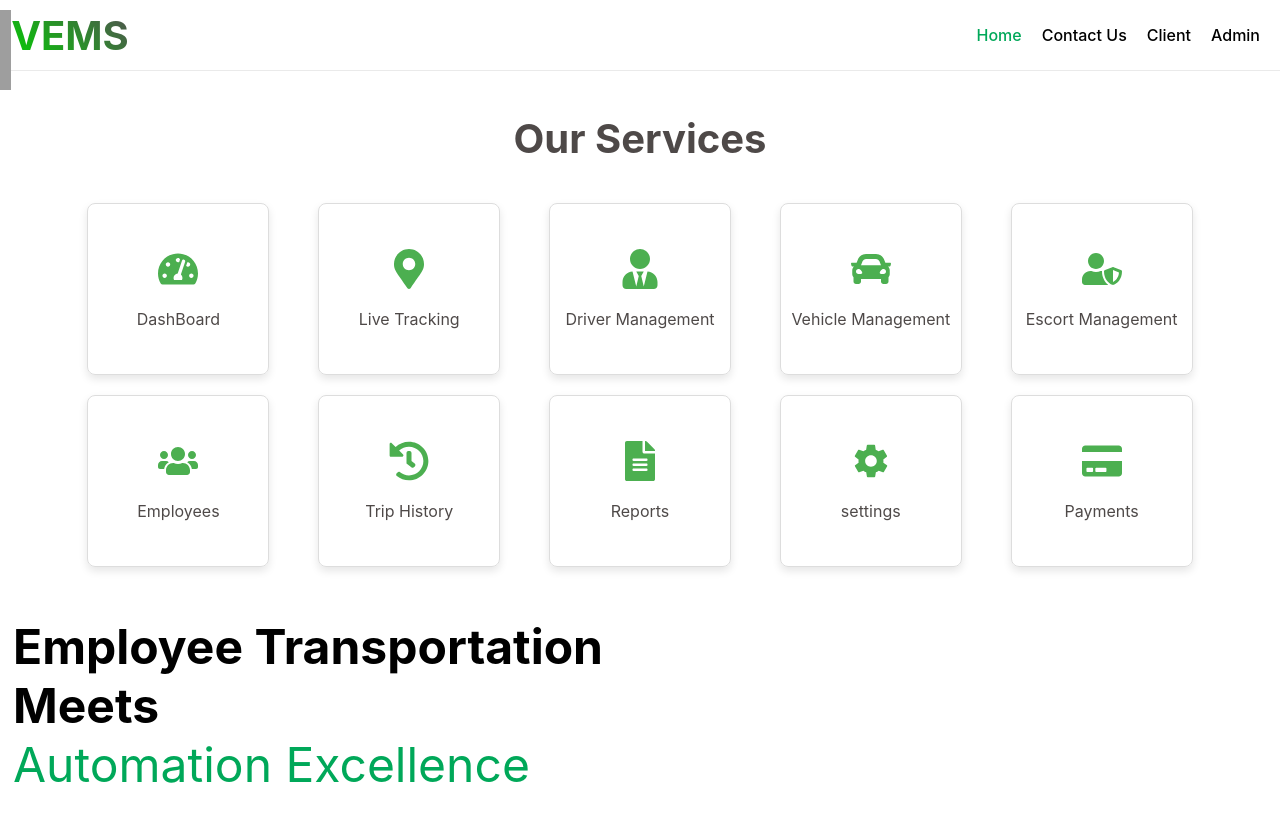
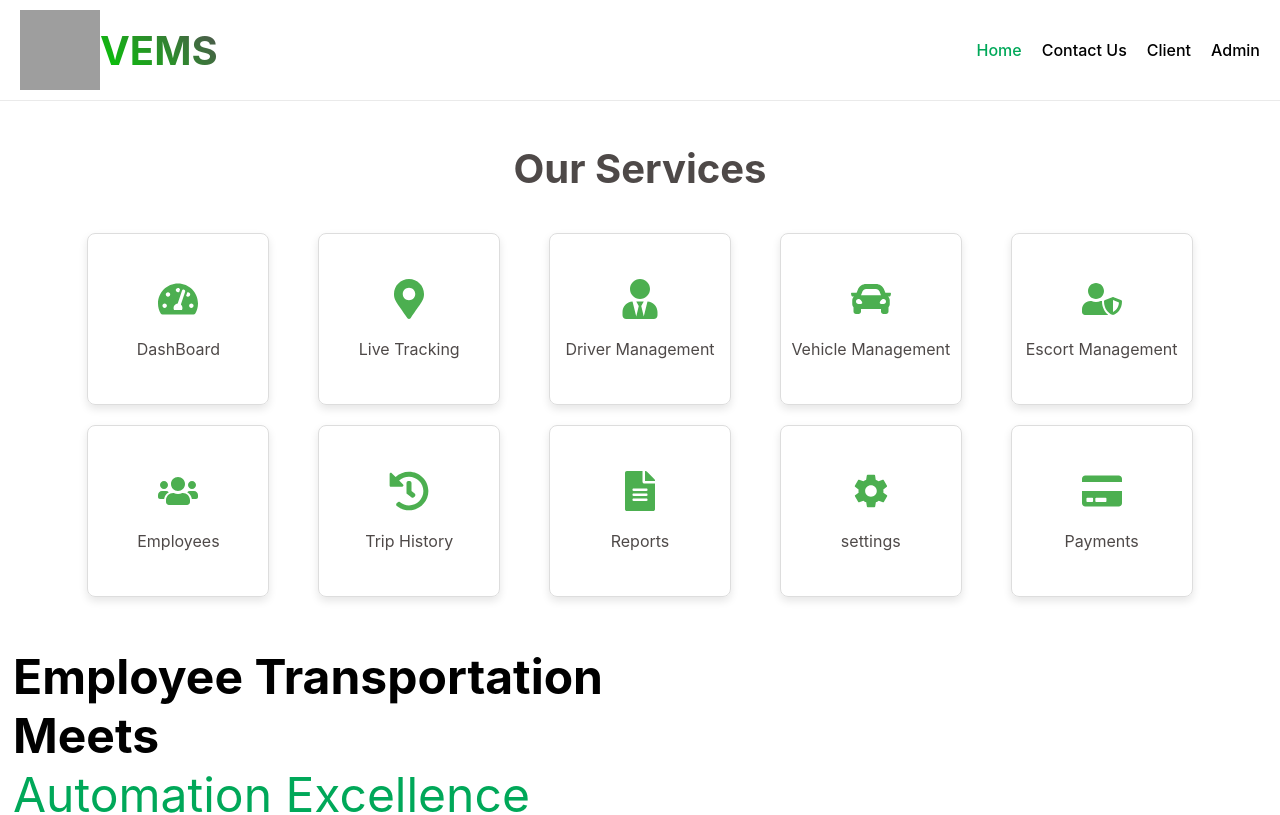
Before and after one commit to VenkatasaiNagendraNaidu/VEMS-Dashboard, a React (Create React App) app: page / in a window 1280 px wide. Shown: the top 815 px of the page. Built offline with nearby package versions, Linux system fonts and the light colour scheme; grey boxes are pictures that could not be loaded.

Commit message:
yutyfgvjhgfvyghghbj

```diff
--- a/src/Components/NavBar/Navbar.css
+++ b/src/Components/NavBar/Navbar.css
@@ -12,8 +12,8 @@
     display: flex;
     justify-content: center;
     align-items: center;
-    width:20px;
-    height:50px;
+    /* width:20px; */
+    /* height:50px; */
 
   }
   .navbar-logo span {
```
